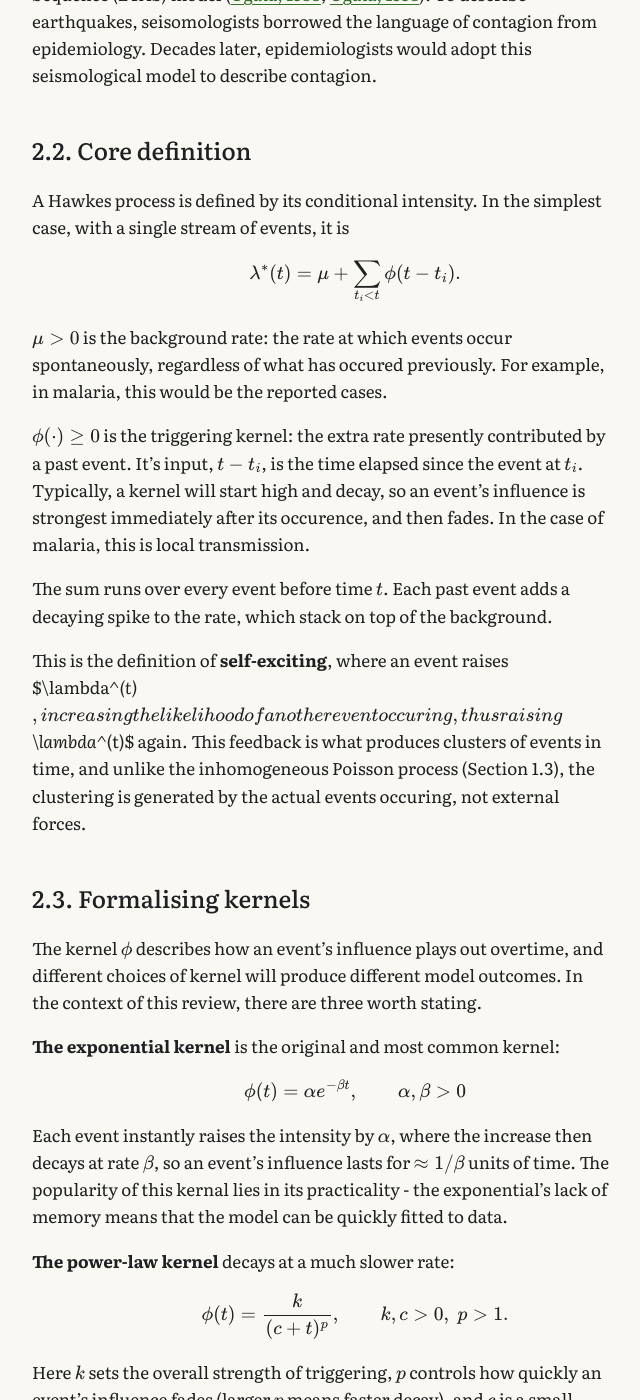
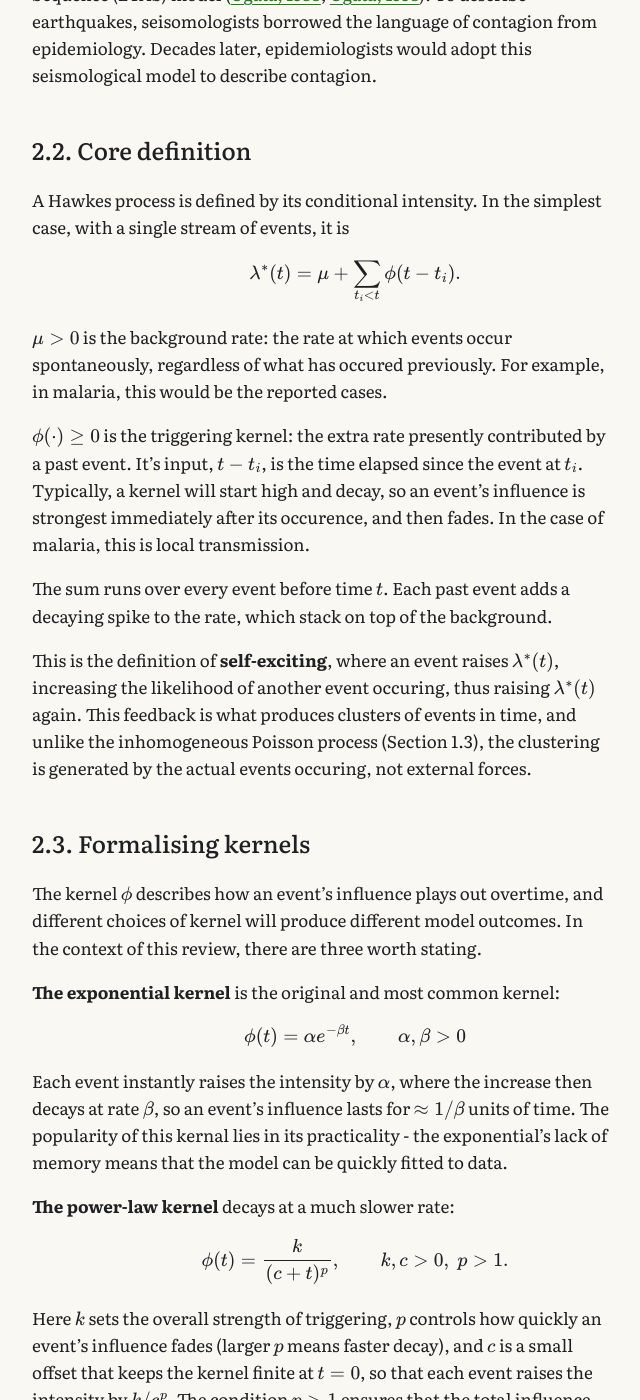
Before and after one commit to timj-wood/timj-wood.github.io, a Jekyll site: the page built from _posts/2026-09-20-hawkes-processes.md, in a window 1280 px wide and 1400 px high, scrolled down 7811 px. Shown: the whole window, without its empty margins (285-925 px from the left). Built offline with Jekyll 4.4.1, drawn with Linux system fonts in a browser that asks for light colours; some of the changed text lies outside the part shown.

Commit message:
Update 2026-09-20-hawkes-processes.md

```diff
--- a/_posts/2026-09-20-hawkes-processes.md
+++ b/_posts/2026-09-20-hawkes-processes.md
@@ -58,7 +58,7 @@ This gives a simple first diagnostic. If you split the timeline into windows and
 Two further properties will be useful later:
 
 - **Superposition**: combining independent Poisson processes gives a Poisson process whose rate is the sum of their rates. This underpins the branching view of Hawkes processes, in which the full process is built from a background process plus the offspring processes triggered by each event.
-- **Thinning**: keeping each event independently with probability $p$ gives a Poisson process with rate $p\lambda$. More generally, keeping an event at time $t$ with probability $p(t)$ gives an inhomogeneous Poisson process (Section 1.3) with rate $p(t)\lambda$. This general form is the basis of Ogata's algorithm for simulating Hawkes processes: propose candidate events from a homogeneous process with rate $M$, an upper bound on the intensity, then keep each candidate at time $t$ with probability $\lambda^*(t)/M$, where $\lambda^*(t)$ is the intensity defined in Section 1.4.
+- **Thinning**: keeping each event independently with probability $p$ gives a Poisson process with rate $p\lambda$. More generally, keeping an event at time $t$ with probability $p(t)$ gives an inhomogeneous Poisson process (Section 1.3) with rate $p(t)\lambda$. This general form is the basis of Ogata's algorithm for simulating Hawkes processes: propose candidate events from a homogeneous process with rate $M$, an upper bound on the intensity, then keep each candidate at time $t$ with probability $\lambda^{\ast}(t)/M$, where $\lambda^{\ast}(t)$ is the intensity defined in Section 1.4.
 
 The Poisson process is widely used across STEM, from queueing theory to reliability engineering. Its key limitation is that events cannot influence one another. In an epidemic, however, each case can cause further cases. Capturing this *self-excitation* is the core motivation for Hawkes processes.
 
@@ -89,7 +89,7 @@ In practice, these mechanisms interact. In the near-elimination setting from the
 The most important concept in this review is the **conditional intensity**: the instantaneous expected rate of events at time $t$, given the entire history of the process up to that point.
 
 $$
-\lambda^*(t) = \lim_{h \downarrow 0} \frac{\mathbb{E}\big[\,N(t+h) - N(t) \;\big|\; \mathcal{H}(t)\,\big]}{h}
+\lambda^{\ast}(t) = \lim_{h \downarrow 0} \frac{\mathbb{E}\big[\,N(t+h) - N(t) \;\big|\; \mathcal{H}(t)\,\big]}{h}
 $$
 
 The asterisk is shorthand for "conditional on the history". Breaking down the formula:
@@ -98,12 +98,12 @@ The asterisk is shorthand for "conditional on the history". Breaking down the fo
 - $\mathbb{E}[\,\cdots \mid \mathcal{H}(t)\,]$ is the expected number of those events, given the history $\mathcal{H}(t)$ of all events before $t$.
 - Dividing by $h$ turns this expected count into a rate, and $\lim_{h \downarrow 0}$ shrinks the window to zero, giving the rate at "the next instant".
 
-In practical terms, $\lambda^*(t)\,dt$ is approximately the probability of an event in the next instant, given everything that has happened so far.
+In practical terms, $\lambda^{\ast}(t)\,dt$ is approximately the probability of an event in the next instant, given everything that has happened so far.
 
 The conditional intensity unifies the processes seen so far. For a homogeneous Poisson process, the history is irrelevant and $\lambda^{\ast}(t) = \lambda$. For an inhomogeneous Poisson process, the history is still irrelevant, but the rate varies with time: $\lambda^{\ast}(t) = \lambda(t)$. For a Hawkes process, the history matters:
 
 $$
-\lambda^*(t) = \mu(t) + \sum_{t_i < t} \phi(t - t_i).
+\lambda^{\ast}(t) = \mu(t) + \sum_{t_i < t} \phi(t - t_i).
 $$
 
 Here $\mu(t)$ is the **background rate**, generating events that arrive independently of the past (importations, in our malaria example), and $\phi$ is the **kernel**, describing how much each past event at $t_i$ raises the intensity at a time $t - t_i$ later. Each event therefore adds its own contribution to the intensity, and events generated through the kernel are the *triggered* events, or *offspring*, of earlier ones. The shape of the kernel sets the timing. An exponentially decaying kernel raises the intensity immediately after each event, whereas a kernel that starts near zero and peaks weeks later captures the delay in malaria transmission described in the introduction. The total area under the kernel,
@@ -119,7 +119,7 @@ is the **branching ratio** $\eta$: the expected number of offspring per event, w
 For a simple point process, the conditional intensity completely specifies the process, and it gives the likelihood of an observed set of event times $t_1, \ldots, t_n$ on $[0, T]$ directly ([Rasmussen, 2018](https://arxiv.org/abs/1806.00221)):
 
 $$
-\log L = \sum_{i=1}^{n} \log \lambda^*(t_i) \;-\; \int_0^T \lambda^*(s)\,ds.
+\log L = \sum_{i=1}^{n} \log \lambda^{\ast}(t_i) \;-\; \int_0^T \lambda^{\ast}(s)\,ds.
 $$
 
 The first term rewards the model for assigning a high intensity at the times events actually occurred. The second term is the log-probability of seeing no events in the gaps between them, including the final stretch from the last event $t_n$ to the end of observation $T$. It penalises the model for predicting events that didn't happen.
@@ -131,7 +131,7 @@ One practical complication is **edge effects**. The Hawkes intensity depends on
 The integral in the second term of the likelihood is known as the **compensator**:
 
 $$
-\Lambda(t) = \int_0^t \lambda^*(s)\,ds.
+\Lambda(t) = \int_0^t \lambda^{\ast}(s)\,ds.
 $$
 
 It is the cumulative intensity up to time $t$. The difference $N(t) - \Lambda(t)$ is a *martingale*: given the history, its expected future change is zero, so on average the compensator "compensates" for the events that occur.
@@ -151,7 +151,7 @@ The model soon became famous for its applications in seismology. An earthquake t
 A Hawkes process is defined by its conditional intensity. In the simplest case, with a single stream of events, it is
 
 $$
-\lambda^*(t) = \mu + \sum_{t_i < t} \phi(t - t_i).
+\lambda^{\ast}(t) = \mu + \sum_{t_i < t} \phi(t - t_i).
 $$
 
 $\mu > 0$ is the background rate: the rate at which events occur spontaneously, regardless of what has occured previously. For example, in malaria, this would be the reported cases.
@@ -160,7 +160,7 @@ $\phi(\cdot) \geq 0$ is the triggering kernel: the extra rate presently contribu
 
 The sum runs over every event before time $t$. Each past event adds a decaying spike to the rate, which stack on top of the background.
 
-This is the definition of **self-exciting**, where an event raises $\lambda^*(t)$, increasing the likelihood of another event occuring, thus raising $\lambda^*(t)$ again. This feedback is what produces clusters of events in time, and unlike the inhomogeneous Poisson process (Section 1.3), the clustering is generated by the actual events occuring, not external forces.
+This is the definition of **self-exciting**, where an event raises $\lambda^{\ast}(t)$, increasing the likelihood of another event occuring, thus raising $\lambda^{\ast}(t)$ again. This feedback is what produces clusters of events in time, and unlike the inhomogeneous Poisson process (Section 1.3), the clustering is generated by the actual events occuring, not external forces.
 
 ## 2.3. Formalising kernels
 
```
